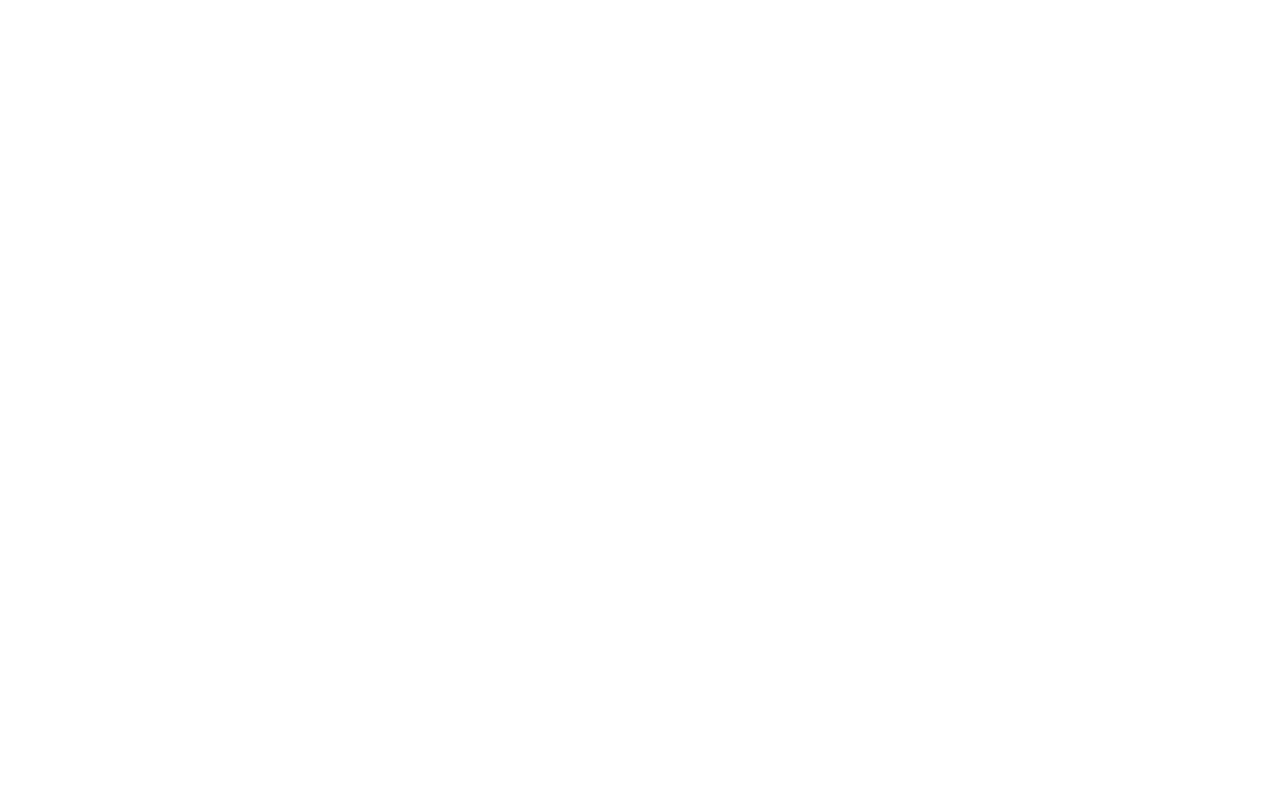
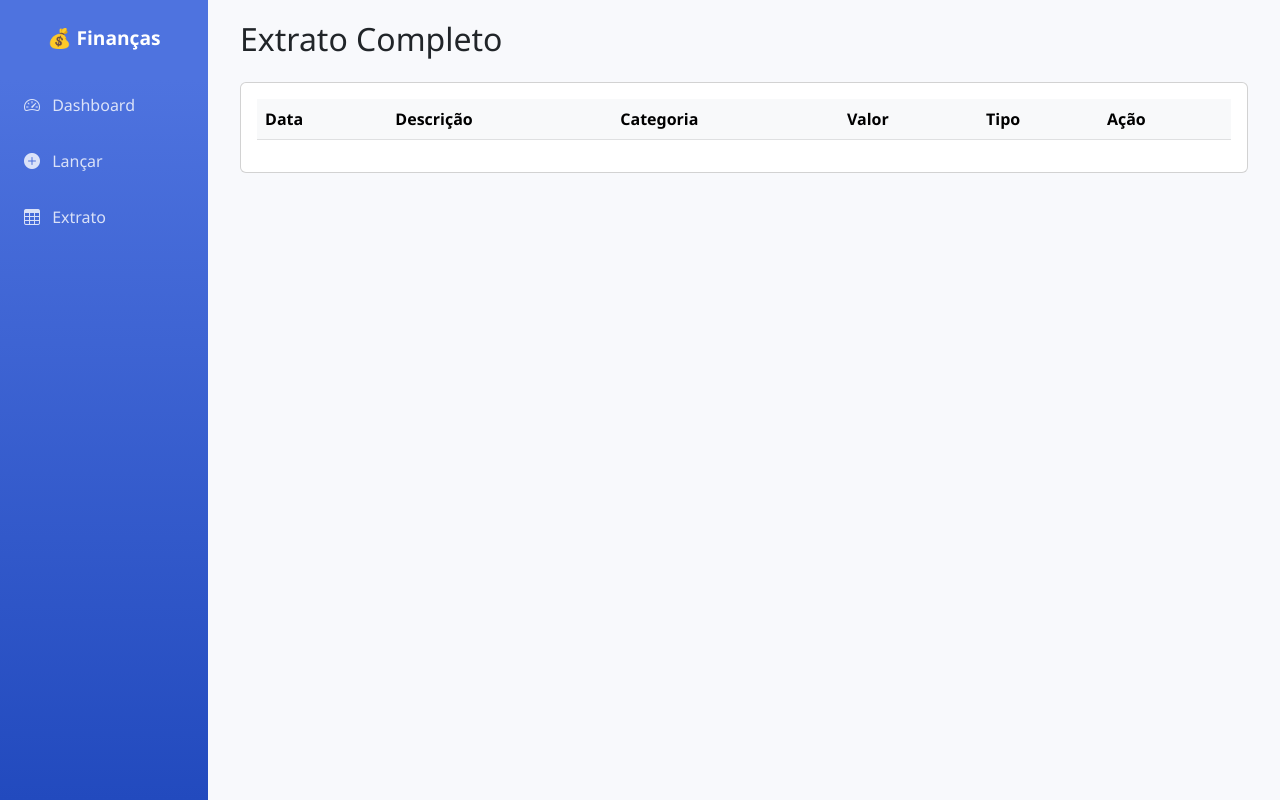
Before and after one commit to bruninhodeville-wq/financas-bruna, a Flask app: page /extrato in a window 1280 px wide. Before the commit the page is empty. Run offline with Flask 3, Linux system fonts and the light colour scheme; lists and menus that the app fills with data are empty.

Commit message:
atualização base.html

```diff
--- a/templates/base.html
+++ b/templates/base.html
@@ -1,23 +1,126 @@
+<!DOCTYPE html>
+<html lang="pt-br">
 <head>
     <meta charset="UTF-8">
     <meta name="viewport" content="width=device-width, initial-scale=1.0, maximum-scale=1.0, user-scalable=no">
     <title>Financeiro 2025</title>
 
-    <link rel="manifest" href="{{ url_for('static', filename='manifest.json') }}">
+    <link rel="manifest" href="/static/manifest.json">
     <meta name="theme-color" content="#4e73df">
     <meta name="apple-mobile-web-app-capable" content="yes">
     <meta name="apple-mobile-web-app-status-bar-style" content="black-translucent">
     <meta name="apple-mobile-web-app-title" content="Finanças">
-    <link rel="apple-touch-icon" href="{{ url_for('static', filename='icon.png') }}">
+    <link rel="apple-touch-icon" href="/static/icon.png">
 
     <link href="https://cdn.jsdelivr.net/npm/bootstrap@5.3.0/dist/css/bootstrap.min.css" rel="stylesheet">
     <link rel="stylesheet" href="https://cdn.jsdelivr.net/npm/bootstrap-icons@1.10.0/font/bootstrap-icons.css">
     <script src="https://cdn.jsdelivr.net/npm/chart.js"></script>
 
     <style>
-        /* ... (MANTENHA O CSS QUE JÁ EXISTIA AQUI) ... */
+        /* ESTILOS GERAIS */
+        :root {
+            --primary-color: #4e73df;
+            --bg-color: #f8f9fc;
+        }
 
-        /* Ajuste extra para celular não dar zoom ao clicar em inputs */
-        input, select, textarea { font-size: 16px !important; }
+        body {
+            background-color: var(--bg-color);
+            font-family: 'Segoe UI', Roboto, sans-serif;
+            overflow-x: hidden; /* Evita rolagem lateral no mobile */
+        }
+
+        /* LAYOUT (Sidebar + Conteúdo) */
+        #wrapper {
+            display: flex;
+            width: 100%;
+            overflow-x: hidden;
+        }
+
+        /* MENU LATERAL */
+        #sidebar-wrapper {
+            min-height: 100vh;
+            width: 250px;
+            background: linear-gradient(180deg, #4e73df 10%, #224abe 100%);
+            color: white;
+            transition: margin .25s ease-out;
+        }
+
+        #sidebar-wrapper .sidebar-heading {
+            padding: 1.5rem;
+            font-size: 1.2rem;
+            font-weight: bold;
+            text-align: center;
+        }
+
+        #sidebar-wrapper .list-group-item {
+            background: transparent;
+            color: rgba(255,255,255,0.8);
+            border: none;
+            padding: 1rem 1.5rem;
+        }
+
+        #sidebar-wrapper .list-group-item:hover {
+            color: white;
+            background-color: rgba(255,255,255,0.1);
+        }
+
+        /* ÁREA DE CONTEÚDO */
+        #page-content-wrapper {
+            width: 100%;
+            padding: 20px;
+        }
+
+        /* AJUSTES MOBILE */
+        @media (max-width: 768px) {
+            #sidebar-wrapper {
+                margin-left: -250px; /* Esconde o menu por padrão no celular */
+                position: fixed; /* Fica por cima do conteúdo */
+                z-index: 1000;
+                height: 100%;
+            }
+            #sidebar-wrapper.toggled {
+                margin-left: 0; /* Mostra o menu quando ativo */
+            }
+
+            /* Ajuste para inputs não darem zoom no iPhone */
+            input, select, textarea { font-size: 16px !important; }
+        }
     </style>
 </head>
+<body>
+
+<div id="wrapper">
+    <div id="sidebar-wrapper">
+        <div class="sidebar-heading">💰 Finanças</div>
+        <div class="list-group list-group-flush">
+            <a href="/" class="list-group-item list-group-item-action"><i class="bi bi-speedometer2 me-2"></i> Dashboard</a>
+            <a href="/novo" class="list-group-item list-group-item-action"><i class="bi bi-plus-circle-fill me-2"></i> Lançar</a>
+            <a href="/extrato" class="list-group-item list-group-item-action"><i class="bi bi-table me-2"></i> Extrato</a>
+        </div>
+    </div>
+
+    <div id="page-content-wrapper">
+
+        <nav class="navbar navbar-light bg-transparent mb-4 d-md-none">
+            <button class="btn btn-primary" id="menu-toggle"><i class="bi bi-list"></i> Menu</button>
+        </nav>
+
+        <div class="container-fluid">
+            {% block content %}{% endblock %}
+        </div>
+    </div>
+</div>
+
+<script>
+    // Script para abrir/fechar menu no mobile
+    const toggleButton = document.getElementById("menu-toggle");
+    if(toggleButton){
+        toggleButton.addEventListener("click", function(e) {
+            e.preventDefault();
+            document.getElementById("sidebar-wrapper").classList.toggle("toggled");
+        });
+    }
+</script>
+<script src="https://cdn.jsdelivr.net/npm/bootstrap@5.3.0/dist/js/bootstrap.bundle.min.js"></script>
+</body>
+</html>
```
